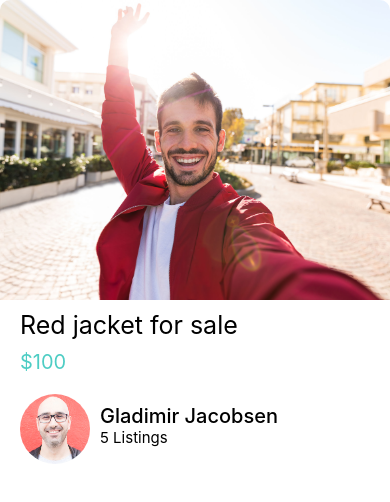
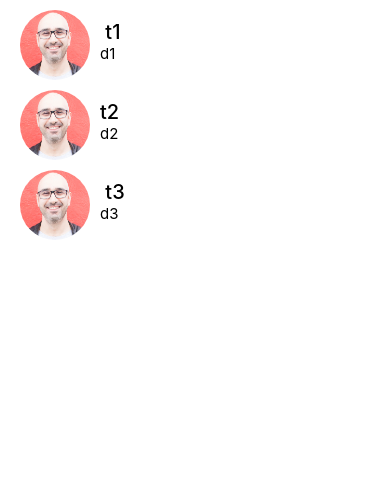
Before and after one commit to gladimir777/SellIt, a React Native app: screen / in a window 390 px wide. Shown: the top 502 px of the page. Built offline with nearby package versions, Linux system fonts and the light colour scheme.

Commit message:
Adding listitem component

```diff
--- a/App.js
+++ b/App.js
@@ -14,12 +14,13 @@ import ViewImageScreen from "./components/ViewImageScreen";
 import ButtonComponent from "./components/ButtonComponent";
 import Card from "./components/Card";
 import ListDetails from "./components/ListDetails";
+import MessageScreen from "./components/MessageScreen";
 import colors from "./components/config/colors";
 
 export default function App() {
   return (
     <SafeAreaView style={styles.container}>
-      <ListDetails />
+      <MessageScreen />
     </SafeAreaView>
   );
 }
--- a/components/ListDetails.js
+++ b/components/ListDetails.js
@@ -2,6 +2,7 @@ import React from "react";
 import { StyleSheet, Text, View, StatusBar, Image } from "react-native";
 
 import colors from "../components/config/colors";
+import ListItem from "./ListItem";
 const ListDetails = () => {
   return (
     <View style={styles.container}>
@@ -15,16 +16,11 @@ const ListDetails = () => {
           <Text style={styles.title}>Red jacket for sale</Text>
           <Text style={styles.subtitle}>$100</Text>
         </View>
-        <View style={styles.profileContainer}>
-          <Image
-            style={styles.profilePicture}
-            source={require("../assets/mosh.jpg")}
-          />
-          <View style={styles.profileTextContainer}>
-            <Text style={styles.name}>Gladimir Jacobsen</Text>
-            <Text style={styles.numberOfItem}>5 Listings</Text>
-          </View>
-        </View>
+        <ListItem
+          title="Gladimir Jacobsen"
+          subTitle="5 Listing Items"
+          image={require("../assets/mosh.jpg")}
+        />
       </View>
     </View>
   );
@@ -60,27 +56,4 @@ const styles = StyleSheet.create({
     color: colors.secondaryColor,
     fontSize: 20,
   },
-  profileContainer: {
-    display: "flex",
-    flexDirection: "row",
-    paddingHorizontal: 20,
-    marginTop: 10,
-  },
-  profilePicture: {
-    height: 70,
-    width: 70,
-    borderRadius: 35,
-    resizeMode: "cover",
-  },
-  profileTextContainer: {
-    margin: 10,
-  },
-  name: {
-    fontWeight: "bold",
-    fontSize: 20,
-    fontWeight: "500",
-  },
-  numberOfItem: {
-    fontSize: 15,
-  },
 });
--- /dev/null
+++ b/components/ListItem.js
@@ -0,0 +1,42 @@
+import React from "react";
+import { StyleSheet, Text, View, Image } from "react-native";
+
+const ListItem = ({ image, title, subTitle }) => {
+  return (
+    <View style={styles.profileContainer}>
+      <Image style={styles.profilePicture} source={image} />
+      <View style={styles.profileTextContainer}>
+        <Text style={styles.name}>{title}</Text>
+        <Text style={styles.numberOfItem}>{subTitle}</Text>
+      </View>
+    </View>
+  );
+};
+
+export default ListItem;
+
+const styles = StyleSheet.create({
+  profileContainer: {
+    display: "flex",
+    flexDirection: "row",
+    paddingHorizontal: 20,
+    marginTop: 10,
+  },
+  profilePicture: {
+    height: 70,
+    width: 70,
+    borderRadius: 35,
+    resizeMode: "cover",
+  },
+  profileTextContainer: {
+    margin: 10,
+  },
+  name: {
+    fontWeight: "bold",
+    fontSize: 20,
+    fontWeight: "500",
+  },
+  numberOfItem: {
+    fontSize: 15,
+  },
+});
--- a/components/MessageScreen.js
+++ b/components/MessageScreen.js
@@ -1,21 +1,51 @@
 import React from "react";
-import { StyleSheet, Text, View, FlatList } from "react-native";
+import {
+  StyleSheet,
+  Text,
+  View,
+  FlatList,
+  StatusBar,
+  SafeAreaView,
+} from "react-native";
 
-import ListDetails from "./ListDetails";
+import ListItem from "./ListItem";
 
 const messages = [
-  { id: 1, title: " t1", description: "d1" },
-  { id: 2, title: "t2", description: "d2" },
-  { id: 3, title: " t3", description: "d3" },
+  {
+    id: 1,
+    title: " t1",
+    description: "d1",
+    image: require("../assets/mosh.jpg"),
+  },
+  {
+    id: 2,
+    title: "t2",
+    description: "d2",
+    image: require("../assets/mosh.jpg"),
+  },
+  {
+    id: 3,
+    title: " t3",
+    description: "d3",
+    image: require("../assets/mosh.jpg"),
+  },
 ];
 
 const MessageScreen = () => {
   return (
-    <FlatList
-      data={message}
-      renderItem={({ item }) => <ListDetails />}
-      keyExtractor={(message) => message.id.toString()}
-    />
+    <SafeAreaView style={{ top: StatusBar.currentHeight }}>
+      <FlatList
+        data={messages}
+        renderItem={({ item }) => (
+          <ListItem
+            title={item.title}
+            subTitle={item.description}
+            image={item.image}
+          />
+        )}
+        keyExtractor={(message) => message.id.toString()}
+      />
+    </SafeAreaView>
   );
 };
 
```
